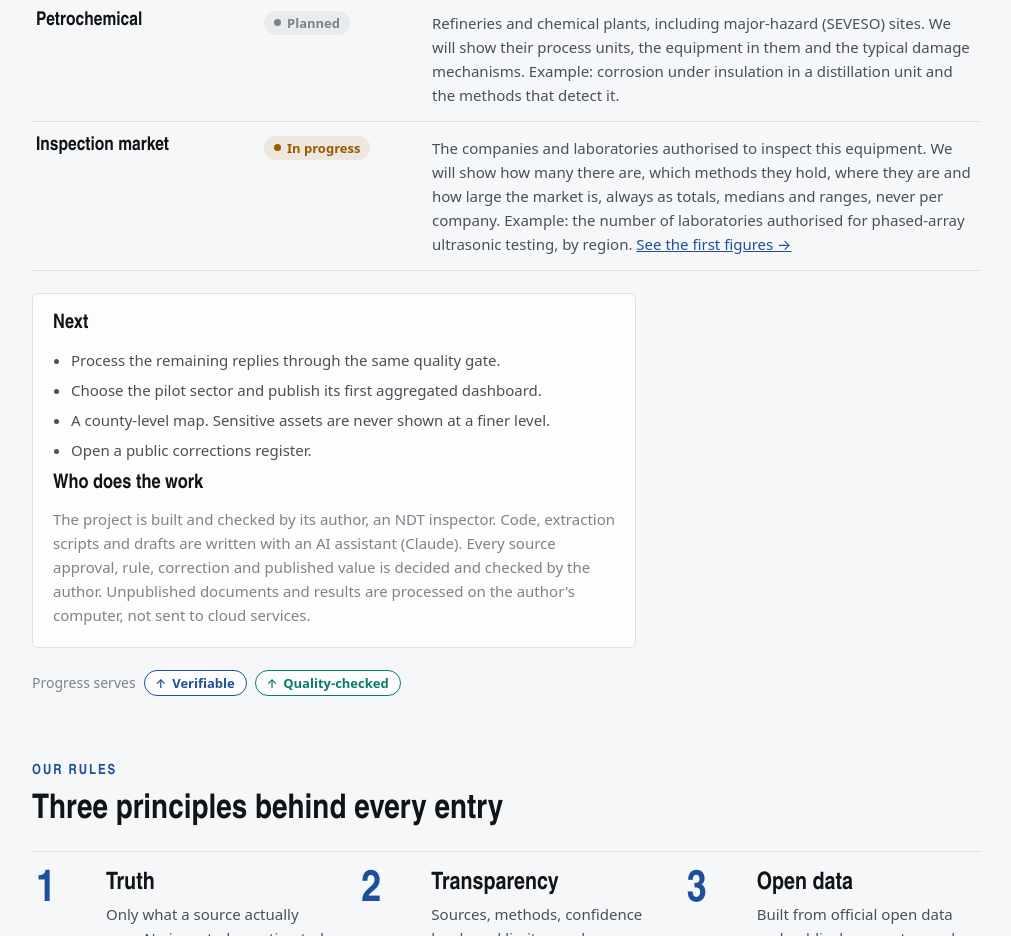
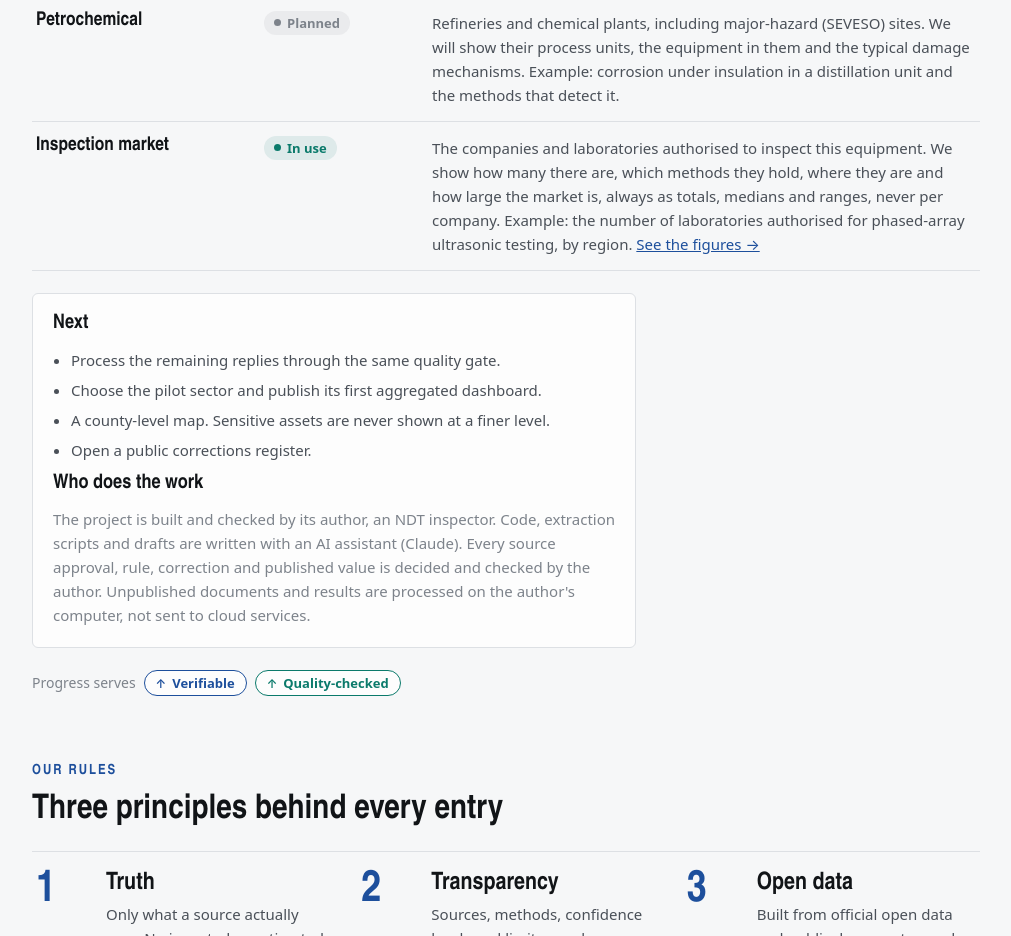
Before and after one commit to angel-iana/below-the-surface, a plain HTML site: page index.html in a window 1280 px wide. Shown: the part 3500-4436 px from the top of the page, without its empty margins (134-1145 px from the left). Drawn offline with Linux system fonts and the light colour scheme.

Commit message:
Mark inspection-market sector as In use
Angel confirmed the first published figures count as in-use, not
just in-progress.

Co-Authored-By: Claude Sonnet 5 <noreply@anthropic.com>
Claude-Session: https://claude.ai/code/session_01LqTpJ9mDr6R8cM7txNFQxT

```diff
--- a/index.html
+++ b/index.html
@@ -289,7 +289,7 @@ footer nav { display: flex; gap: 16px; flex-wrap: wrap; }
       <div class="trow"><h4>Power and energy</h4><span class="pill s-wip">In progress</span><p>Power plants, district heating and the pressure equipment inside them: boilers, steam pipes, turbines. We will show which equipment each type of plant contains, how it degrades and which inspection methods apply. Example: in a coal-fired unit, the boiler tubes, the creep damage they suffer and the tests used to find it.</p></div>
       <div class="trow"><h4>Oil and gas</h4><span class="pill s-wip">In progress</span><p>Wells, pipelines, compressor stations and storage. We will show the size of the network and the maintenance planned for it, from the operators' published plans, by county. Example: kilometres of transmission pipeline and the inspections planned on them each year.</p></div>
       <div class="trow"><h4>Petrochemical</h4><span class="pill s-plan">Planned</span><p>Refineries and chemical plants, including major-hazard (SEVESO) sites. We will show their process units, the equipment in them and the typical damage mechanisms. Example: corrosion under insulation in a distillation unit and the methods that detect it.</p></div>
-      <div class="trow"><h4>Inspection market</h4><span class="pill s-wip">In progress</span><p>The companies and laboratories authorised to inspect this equipment. We will show how many there are, which methods they hold, where they are and how large the market is, always as totals, medians and ranges, never per company. Example: the number of laboratories authorised for phased-array ultrasonic testing, by region. <a href="market.html">See the first figures &rarr;</a></p></div>
+      <div class="trow"><h4>Inspection market</h4><span class="pill s-use">In use</span><p>The companies and laboratories authorised to inspect this equipment. We show how many there are, which methods they hold, where they are and how large the market is, always as totals, medians and ranges, never per company. Example: the number of laboratories authorised for phased-array ultrasonic testing, by region. <a href="market.html">See the figures &rarr;</a></p></div>
     </div>
 
     <div class="pg-one">
```
